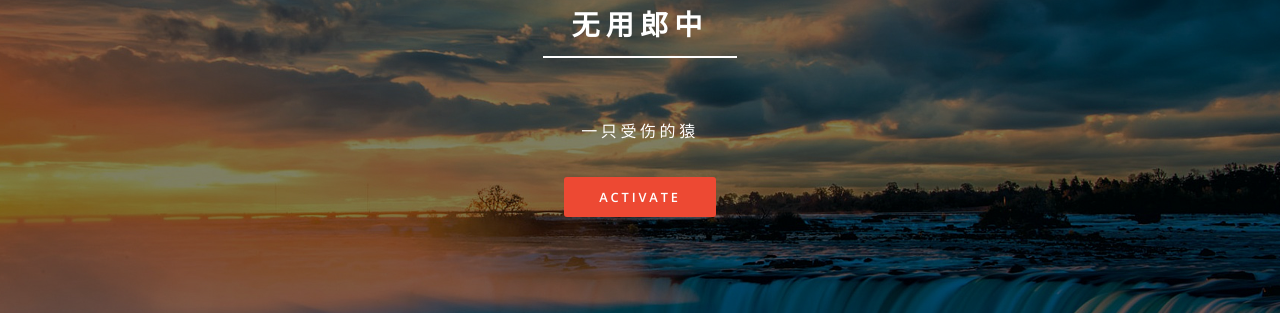
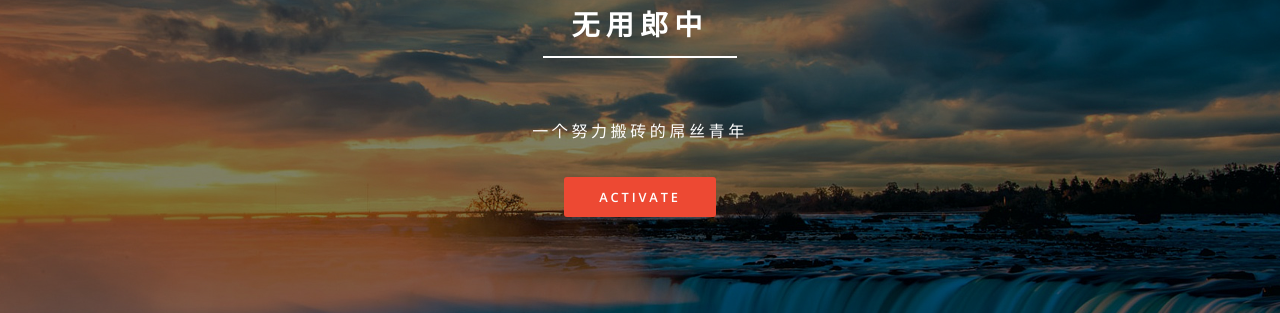
Before and after one commit to fantasylion/fantasylion.github.io, a Jekyll site: the page built from index.html, in a window 1280 px wide and 900 px high. Shown: the part 327-640 px from the top of the window. Built offline with Jekyll 4.4.1, drawn with Linux system fonts in a browser that asks for light colours; the list of posts is cut into pages by our own code.

Commit message:
modify slogan

```diff
--- a/_config.yml
+++ b/_config.yml
@@ -13,7 +13,7 @@ excerpt_separator: "[-----]"
 
 # Site settings
 title: 无用郎中
-description: 一只受伤的猿
+description: 一个努力搬砖的屌丝青年
 owner:
   name: zl.shi # or company name
   bio: >
```
